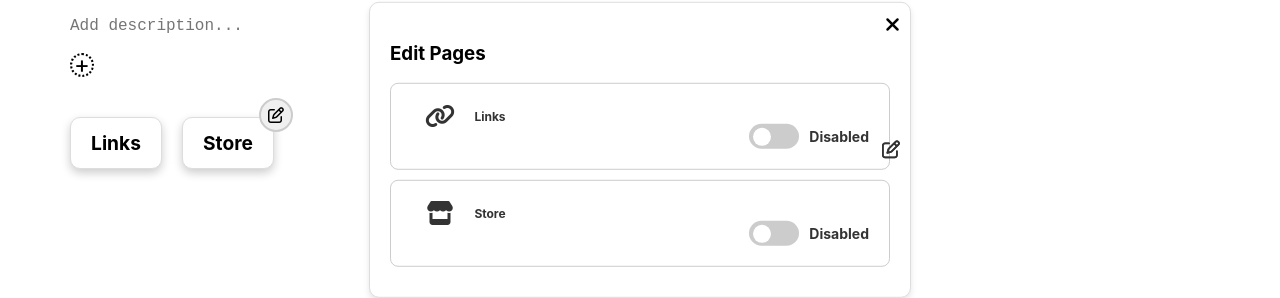
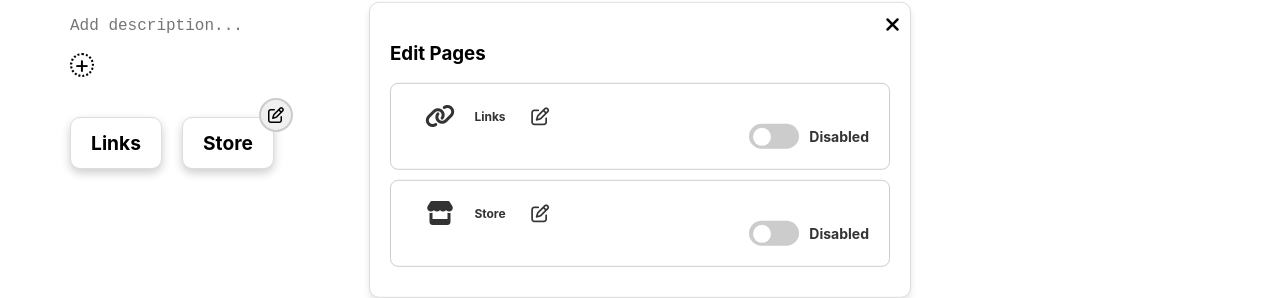
Before and after one commit to shreeya34/profile-fusion-app, a React (Create React App) app: page /dashboard in a window 1280 px wide. Both pictures are taken after a click on the element 276 px from the left and 364 px from the top of the page. Shown: the part 250-548 px from the top of the page. Built offline with nearby package versions, Linux system fonts and the light colour scheme.

Commit message:
working on edit icons

```diff
--- a/src/Dashboard.css
+++ b/src/Dashboard.css
@@ -369,7 +369,6 @@ textarea:focus {
   color: #333;
   margin-right: 300px;
 
-
 }
 .toggle-wrapper {
   display: flex;
@@ -437,17 +436,15 @@ input:checked + .slider + .status {
   position: relative;
 }
 
-/* Edit icon styles */
 .edit-icon {
+  cursor: pointer;
   font-size: 18px;
-  cursor: pointer;
-  color: #333;
-  position: absolute;
-  top: 50%; /* Center vertically */
-  right: 10px; /* Adjust horizontal alignment as needed */
-  transform: translateY(-50%); /* Center within the parent */
-  transition: color 0.3s ease;
+  margin-right: 200px;
+  position: relative;
+  top: -20px; /* Move the icon upwards */
+
 }
+
 
 .edit-icon:hover {
   color: #007bff;
--- a/src/Dashboard.js
+++ b/src/Dashboard.js
@@ -333,14 +333,21 @@ const Dashboard = () => {
               <i className="fa-solid fa-xmark"></i>
             </div>
           </div>
-
+          {/* Links Section */}
           <div className="small-box">
-              {/* Links Section */}
             <div className="icon-wrapper">
               <i className="fa-solid fa-link"></i> {/* Link Icon */}
             </div>
             <h3>Links</h3>
             <div className="toggle-wrapper">
+              {/* Edit Button for Links */}
+              <i
+                className="fa-regular fa-pen-to-square edit-icon links-edit-icon"
+                onClick={(e) => {
+                  e.stopPropagation(); // Prevent unintended parent clicks
+                  alert("Edit Links clicked!");
+                }}
+              ></i>
               {/* Toggle for Links */}
               <label className="switch">
                 <input
@@ -350,11 +357,6 @@ const Dashboard = () => {
                 />
                 <span className="slider"></span>
               </label>
-                {/* Edit Button for Links */}
-                <i
-                  className="fa-regular fa-pen-to-square edit-icon"
-                  onClick={() => alert("Edit Links clicked!")}
-                ></i>
               <span className="status">{isLinksOn ? "Enabled" : "Disabled"}</span>
             </div>
           </div>
@@ -366,6 +368,14 @@ const Dashboard = () => {
             </div>
             <h3>Store</h3>
             <div className="toggle-wrapper">
+              {/* Edit Button for Store */}
+              <i
+                className="fa-regular fa-pen-to-square edit-icon store-edit-icon"
+                onClick={(e) => {
+                  e.stopPropagation(); // Prevent unintended parent clicks
+                  alert("Edit Store clicked!");
+                }}
+              ></i>
               {/* Toggle for Store */}
               <label className="switch">
                 <input
@@ -375,14 +385,14 @@ const Dashboard = () => {
                 />
                 <span className="slider"></span>
               </label>
-                {/* Edit Button for Store */}
-                <i
-                  className="fa-regular fa-pen-to-square edit-icon"
-                  onClick={() => alert("Edit Store clicked!")}
-                ></i>
               <span className="status">{isStoreOn ? "Enabled" : "Disabled"}</span>
             </div>
           </div>
+
+
+
+
+
 
         </div>
       )}
```
Lines whose indentation alone changed are shown as unchanged.
